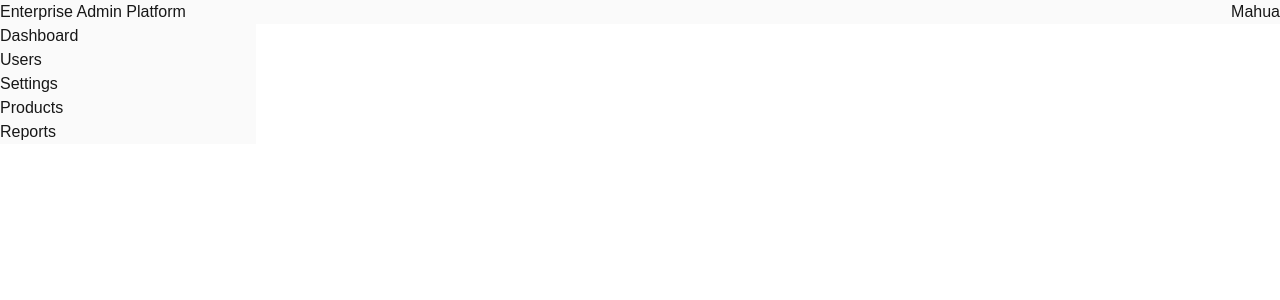
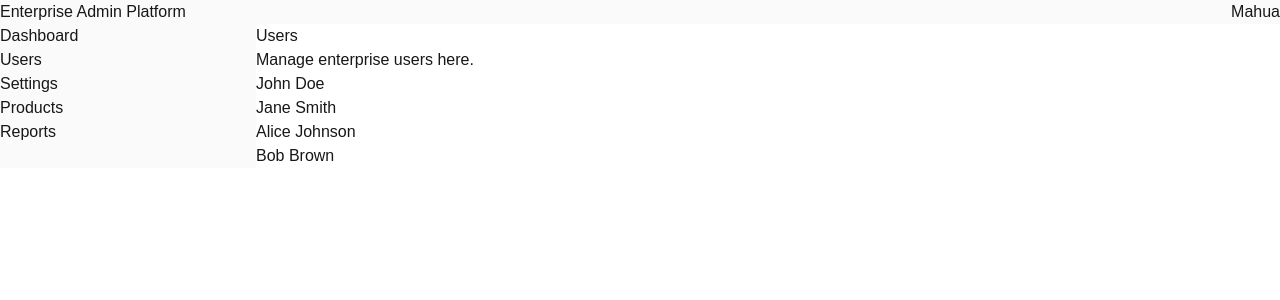
Before and after one commit to mahuachanda/enterprise-admin-platform-nextjs, a Next.js app: page /users in a window 1280 px wide. Shown: the top 300 px of the page. Built offline with nearby package versions, Linux system fonts and the light colour scheme.

Commit message:
build user list and dynamic details

```diff
--- a/src/app/users/[id]/page.tsx
+++ b/src/app/users/[id]/page.tsx
@@ -1,15 +1,16 @@
 
-type UserPageProps = {
-    params:{
-        id:string
+export type UserPageProps = {
+    params: {
+        id: string
     }
 }
 
-export default function UserPage({params}: UserPageProps) {
-    const {id} = params;
+export default async function UserPage({params}: UserPageProps) {
+    const {id} = await params;
   return (
     <div>
       <h1>User Details</h1>
+
       <p>User ID : {id}</p>
     </div>
   );
--- a/src/app/users/page.tsx
+++ b/src/app/users/page.tsx
@@ -1,9 +1,17 @@
-export default function User(){
-    return
-    (
-        <div>
-            <h1>Users</h1>
-            <p>Manage enterprise users here.</p>
-        </div>
-    )
+import { users } from "@/data/users";
+import Link from "next/link";
+export default function Users() {
+  return(
+     <div>
+    <h1>Users</h1>
+    <p>Manage enterprise users here.</p>
+    <ul>
+      {users.map((user) => (
+        <li key={user.id}>
+          <Link href={`/users/${user.id}`}>{user.name}</Link>
+        </li>
+      ))}
+    </ul>
+  </div>
+  )
 }
--- /dev/null
+++ b/src/data/users.ts
@@ -0,0 +1,14 @@
+export type User = {
+    id: number;
+    name: string;
+    email: string;
+    role: string;
+    status: 'active' | 'inactive'; // union type
+}
+
+export const users: User[] = [
+    { id: 1, name: 'John Doe', email: '', role: 'Admin', status: 'active' },
+    { id: 2, name: 'Jane Smith', email: '', role: 'User', status: 'inactive' },
+    { id: 3, name: 'Alice Johnson', email: '', role: 'User', status: 'active' },
+    { id: 4, name: 'Bob Brown', email: '', role: 'Admin', status: 'inactive' },
+]
```
